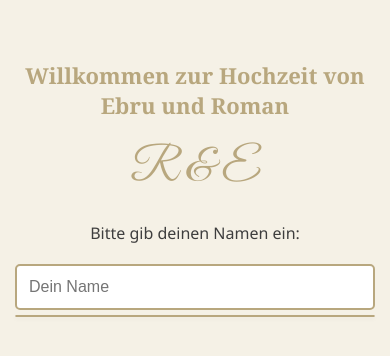
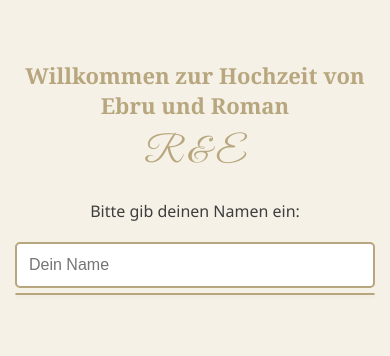
Before and after one commit to oromant/hochzeit-app, a website: page frontend/index.html in a window 390 px wide. Drawn offline with Linux system fonts and the light colour scheme.

Commit message:
Update index.html

```diff
--- a/frontend/index.html
+++ b/frontend/index.html
@@ -4,6 +4,10 @@
     <meta charset="UTF-8">
     <title>Wo sitze ich?</title>
     <meta name="viewport" content="width=device-width, initial-scale=1.0">
+
+    <!-- Eleganter Google Font für R&E -->
+    <link href="https://fonts.googleapis.com/css2?family=Great+Vibes&display=swap" rel="stylesheet">
+
     <style>
         :root {
             --beige: #f5f1e6;
@@ -26,7 +30,15 @@
             font-family: 'Georgia', serif;
             text-align: center;
             color: var(--highlight);
-            margin-bottom: 20px;
+            margin-bottom: 10px;
+        }
+
+        .monogram {
+            font-family: 'Great Vibes', cursive;
+            font-size: 46px;
+            text-align: center;
+            color: var(--highlight);
+            margin-bottom: 25px;
         }
 
         p {
@@ -88,6 +100,10 @@
                 font-size: 22px;
             }
 
+            .monogram {
+                font-size: 36px;
+            }
+
             input {
                 font-size: 16px;
             }
@@ -98,13 +114,9 @@
         }
     </style>
 </head>
-    <link href="https://fonts.googleapis.com/css2?family=Great+Vibes&display=swap" rel="stylesheet">
 <body>
     <h1>Willkommen zur Hochzeit von Ebru und Roman</h1>
-
-<div style="font-family: 'Great Vibes', cursive; font-size: 46px; text-align: center; margin: 10px 0 25px; color: #b8a77e;">
-    R & E
-</div>
+    <div class="monogram">R & E</div>
     <p>Bitte gib deinen Namen ein:</p>
 
     <input type="text" id="nameInput" placeholder="Dein Name" autocomplete="off" required>
```
